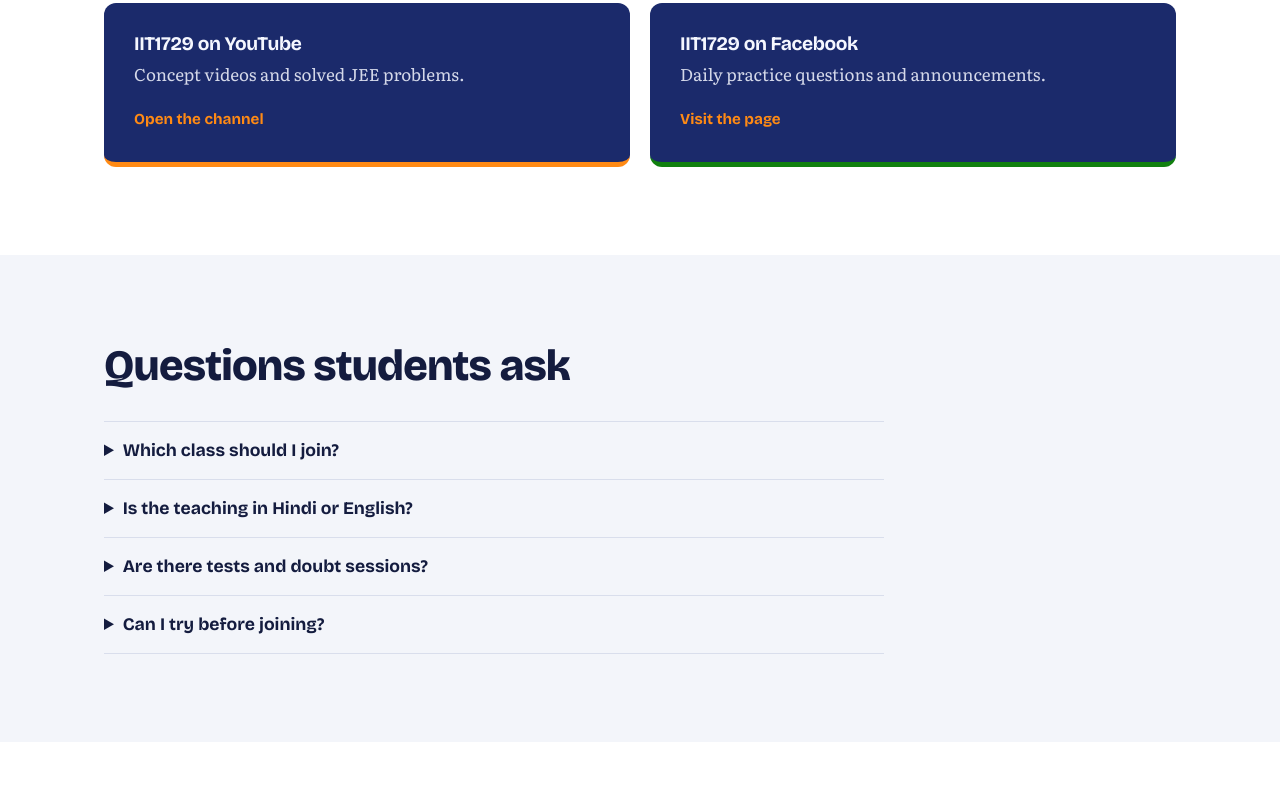
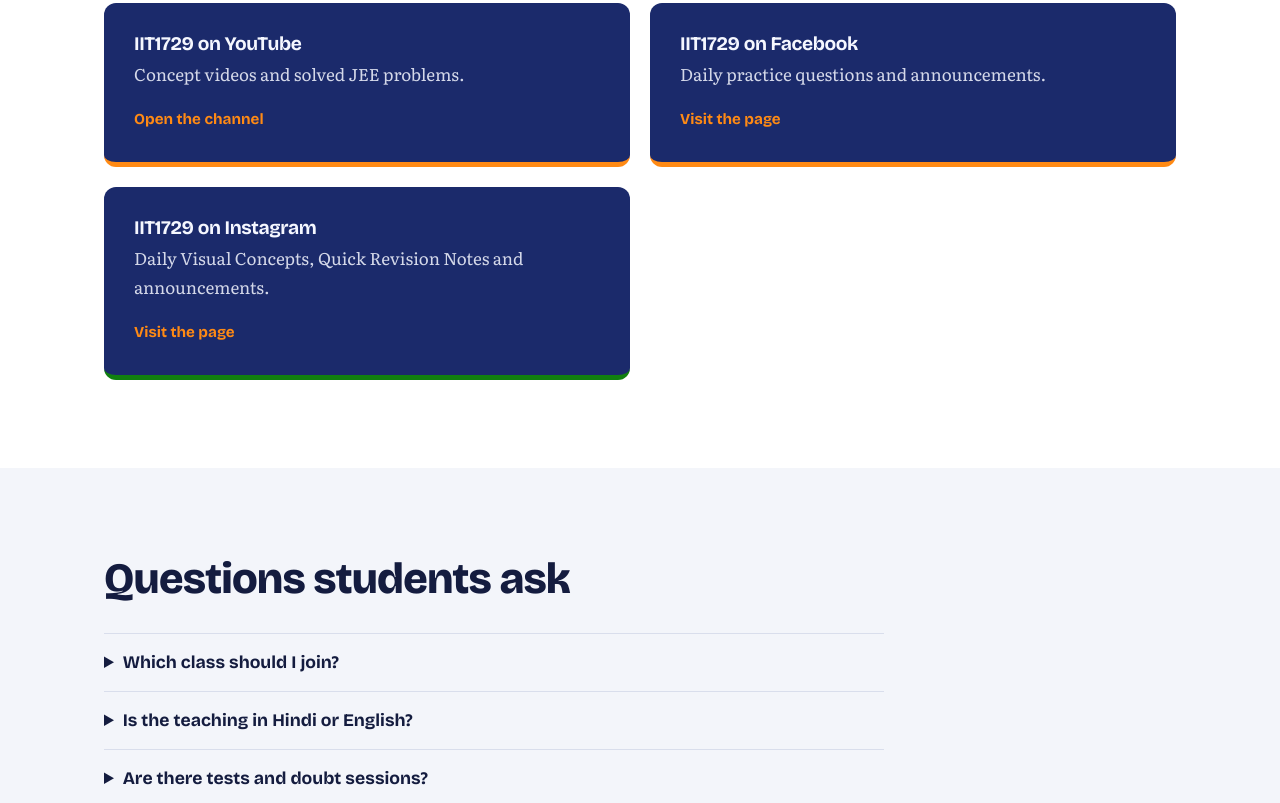
Before and after one commit to iit1729/mathematics, a plain HTML site: page index.html in a window 1280 px wide. Shown: the part 3389-4192 px from the top of the page. Drawn offline with nearby package versions, Linux system fonts and the light colour scheme.

Commit message:
Add Instagram link to social section

```diff
--- a/index.html
+++ b/index.html
@@ -94,6 +94,7 @@
   <div class="social">
     <a href="https://www.youtube.com/@iit1729" target="_blank" rel="noopener"><h3>IIT1729 on YouTube</h3><p>Concept videos and solved JEE problems.</p><span>Open the channel</span></a>
     <a href="https://www.facebook.com/iit1729" target="_blank" rel="noopener"><h3>IIT1729 on Facebook</h3><p>Daily practice questions and announcements.</p><span>Visit the page</span></a>
+    <a href="https://www.instagram.com/iit.1729" target="_blank" rel="noopener"><h3>IIT1729 on Instagram</h3><p>Daily Visual Concepts, Quick Revision Notes and announcements.</p><span>Visit the page</span></a>
   </div>
 </div></section>
 
```
